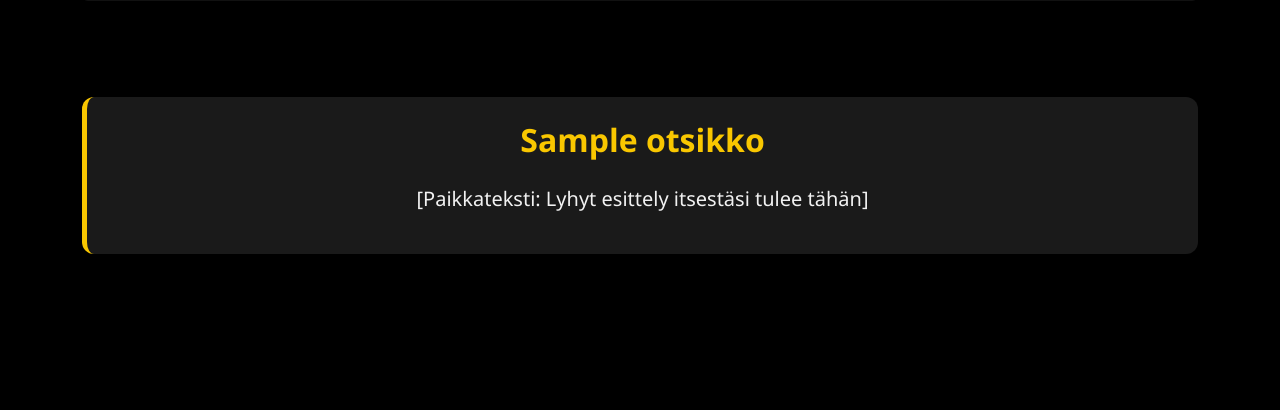
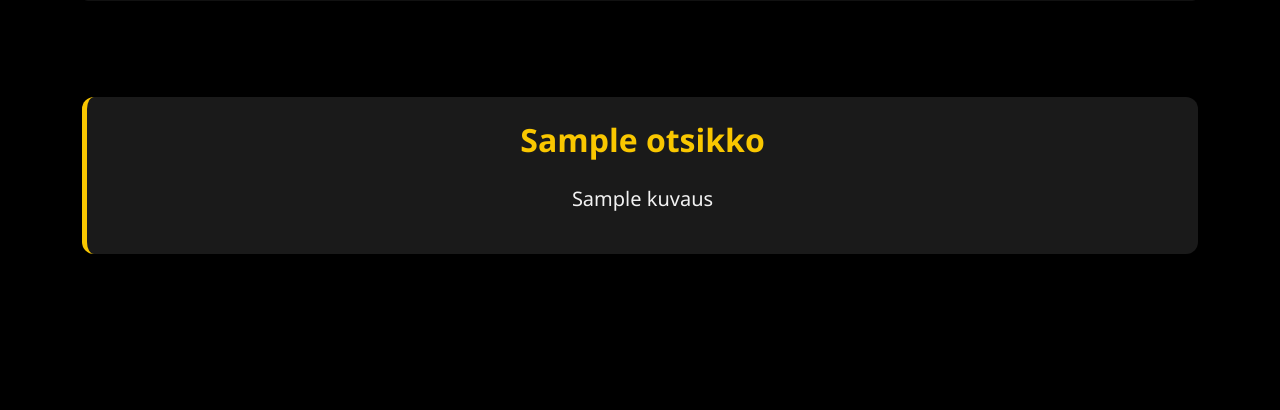
Before and after one commit to jounikivi/Jouni-cv, a Django app: template cv/templates/cv/home.html in a window 1280 px wide. Shown: the part 369-779 px from the top of the page. Run offline with Django 5.2, Linux system fonts and the light colour scheme; the template is opened without the code that fills it: most values are stand-ins (such as "Sample title", 1, 10 or a date in 2020).

Commit message:
päivityksiä

```diff
--- a/cv/templates/cv/home.html
+++ b/cv/templates/cv/home.html
@@ -16,7 +16,7 @@
 <section id="tietoa" class="mb-5">
     <div class="card-style text-center">
         <h2 class="mb-4">{{ tietoa.otsikko }}</h2>
-        <p class="lead">[Paikkateksti: Lyhyt esittely itsestäsi tulee tähän]</p>
+        <p class="lead">{{tietoa.kuvaus}}</p>
     </div>
 </section>
 
--- a/cv/views.py
+++ b/cv/views.py
@@ -1,4 +1,6 @@
 from django.shortcuts import render
+from .models import TietojaMinusta
 
 def home(request):
+    tietoja = TietojaMinusta.objects.all()
     return render(request, 'cv/home.html', {'tietoja': tietoja})
```
Also changed, not shown: cv/static/cv/kuvat/JouniKiviperä2.png (added).
